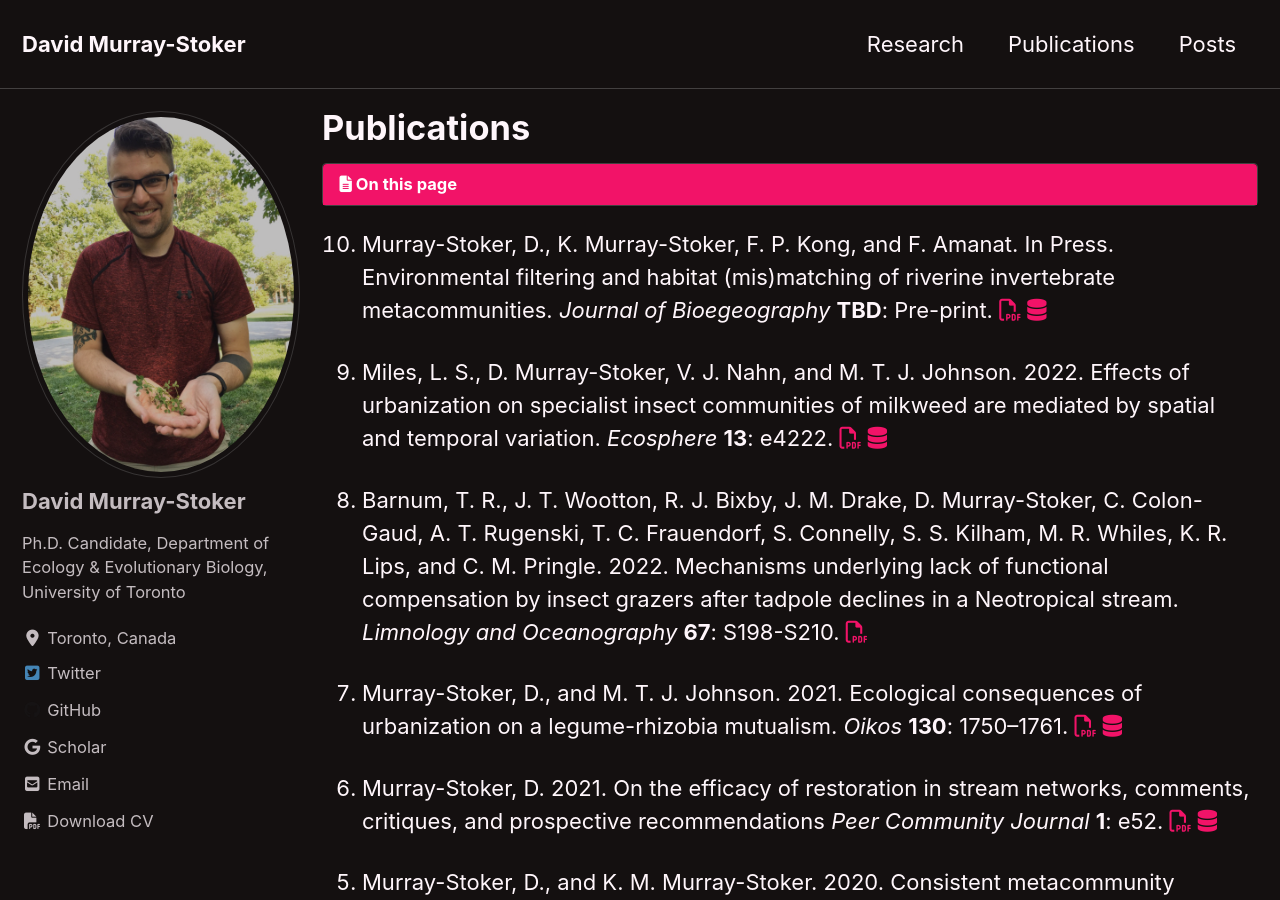
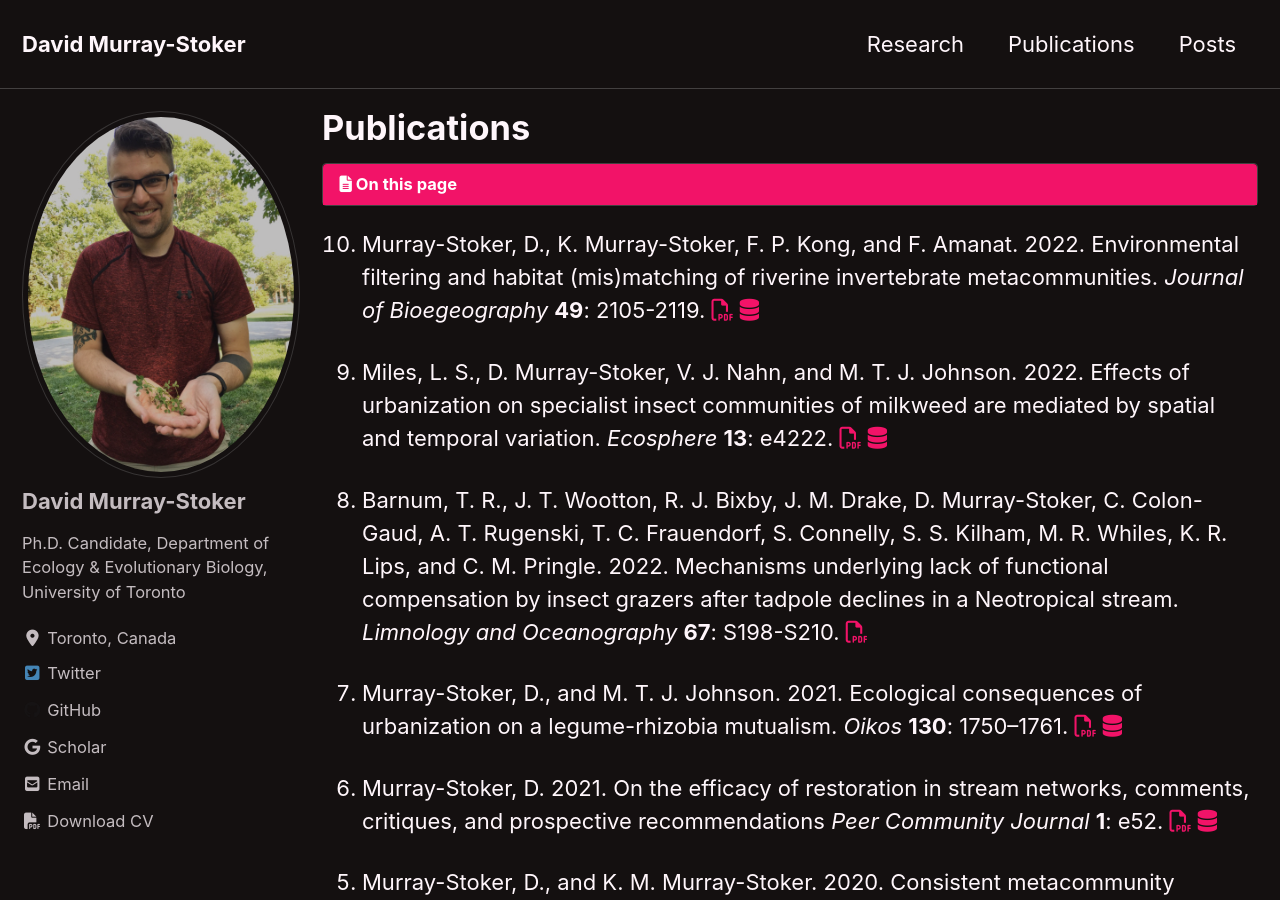
Before and after one commit to dmurraystoker/dmurraystoker.github.io, a Jekyll site: the page built from _pages/publications.md, in a window 1280 px wide and 900 px high. Built offline with Jekyll 4.4.1, drawn with Linux system fonts in a browser that asks for light colours; cached includes are drawn as plain includes; nearby versions of some CDN libraries.

Commit message:
Update publications.yaml

```diff
--- a/_data/publications.yaml
+++ b/_data/publications.yaml
@@ -4,11 +4,11 @@
   authors: Murray-Stoker, D., K. Murray-Stoker, F. P. Kong, and F. Amanat.
   title: Environmental filtering and habitat (mis)matching of riverine invertebrate metacommunities.
   journal: Journal of Bioegeography
-  year: In Press
-  volume: TBD
-  pages: Pre-print
+  year: 2022
+  volume: 49
+  pages: 2105-2119
   openaccess: true
-  pdf-url: https://www.biorxiv.org/content/10.1101/2022.04.09.487317v2.abstract
+  pdf-url: http://onlinelibrary.wiley.com/doi/abs/10.1111/jbi.14501
   data-url: https://zenodo.org/record/6800554#.YyIs7OzMIa4
 
 - id: Miles_et_al_2022
```
